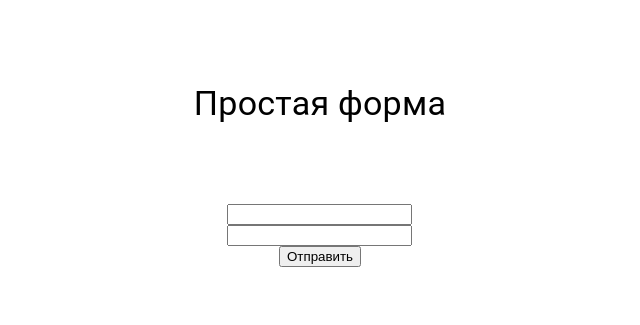
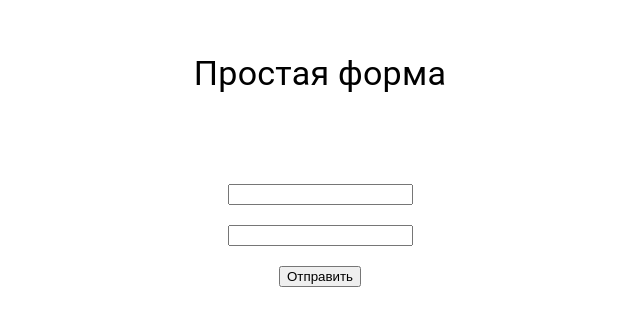
Before and after one commit to lvnnew/next-app-form, a Next.js app: page / in a window 1280 px wide. Shown: the part 195-520 px from the top of the page, without its empty margins (320-960 px from the left). Built offline with nearby package versions, Linux system fonts and the light colour scheme.

Commit message:
небольшая стилизация

```diff
--- a/components/Form.tsx
+++ b/components/Form.tsx
@@ -68,11 +68,19 @@ const Form = () => {
           onChange={() => {
             ym("reachGoal", "FirstInput");
           }}
+          style={{
+            maxWidth: "100%",
+            margin: "10px",
+          }}
         />
         <input
           {...register("phone")}
           onChange={() => {
             ym("reachGoal", "SecondInput");
+          }}
+          style={{
+            maxWidth: "100%",
+            margin: "10px",
           }}
         />
         <button
@@ -83,6 +91,10 @@ const Form = () => {
               return clientID;
             });
           }}
+          style={{
+            maxWidth: "100%",
+            margin: "10px",
+          }}
         >
           Отправить
         </button>
```
